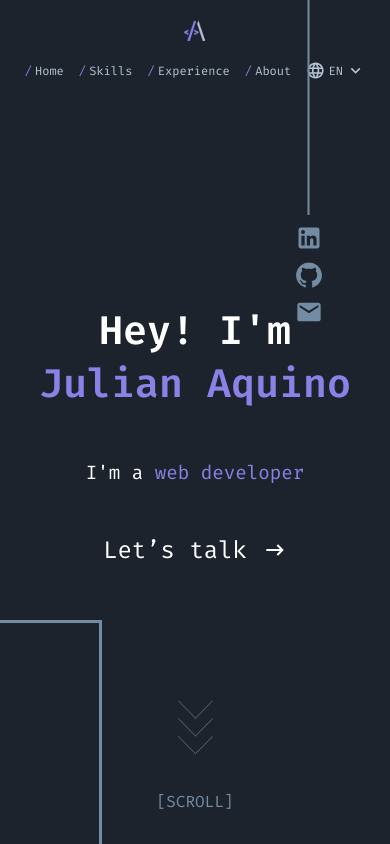
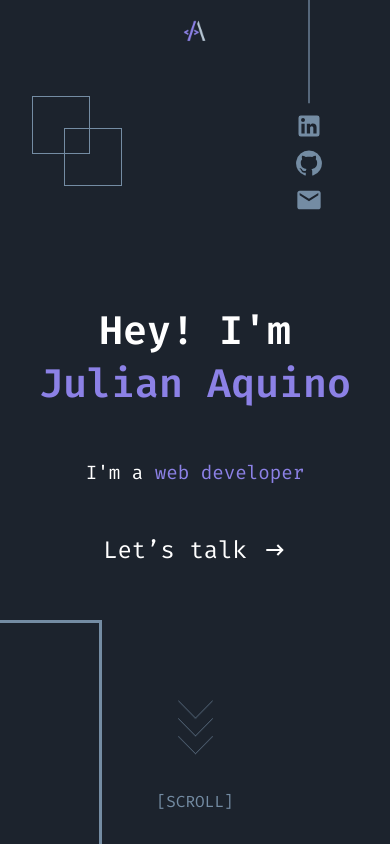
Before and after one commit to juliancoder22/my-portfolio, a React (Vite) app: page / in a window 390 px wide. Shown: the top 844 px of the page. Built offline with nearby package versions, Linux system fonts and the light colour scheme.

Commit message:
redesign-home-mobile

```diff
--- a/src/components/Header/Header.scss
+++ b/src/components/Header/Header.scss
@@ -10,6 +10,8 @@
   left: 0;
   right: 0;
   font-family: "Fira Code", monospace;
+  border-top: 1px solid #b6c5d3;
+  border-bottom: 1px solid #b6c5d3;
 
   img {
     width: 32px;
@@ -64,6 +66,7 @@
 @media screen and (max-width: 768px) {
   .header {
     flex-direction: column;
+    border: none;
 
     img {
       width: 24px;
@@ -71,10 +74,15 @@
     }
 
     &__nav {
-      padding: 2px 4px;
-      gap: rem(15px);
+      display: none;
+      flex-direction: column;
+      width: 100%;
+      text-align: center;
+
       li {
+        padding: 0.5rem 0;
         font-size: rem(12);
+
         &:last-child {
           display: none;
         }
--- a/src/components/Header/Header.tsx
+++ b/src/components/Header/Header.tsx
@@ -14,12 +14,12 @@ export const Header = () => {
 
   const handleLanguageClick = (event) => {
     setAnchorEl(event.currentTarget);
-    setMenuOpen(!menuOpen); // Cambia el estado de apertura del menú
+    setMenuOpen(!menuOpen);
   };
 
   const handleLanguageClose = () => {
     setAnchorEl(null);
-    setMenuOpen(false); // Cierra el menú
+    setMenuOpen(false);
   };
 
   const handleLanguageChange = (lang) => {
@@ -29,7 +29,6 @@ export const Header = () => {
 
   useEffect(() => {
     const handleScroll = () => {
-      // Cierra el menú cuando se detecta un desplazamiento
       handleLanguageClose();
     };
 
@@ -38,7 +37,7 @@ export const Header = () => {
     return () => {
       window.removeEventListener("scroll", handleScroll);
     };
-  }, []); // Se ejecuta solo una vez al montar el componente
+  }, []);
 
   return (
     <div className="header">
--- a/src/components/HomeComponent/HomeComponent.scss
+++ b/src/components/HomeComponent/HomeComponent.scss
@@ -99,15 +99,6 @@
     right: rem(120);
     bottom: rem(70);
   }
-
-  &__third-square {
-    border: 1px solid #748ca3;
-    position: absolute;
-    top: -7rem;
-    left: -10rem;
-    height: 15rem;
-    width: 40rem;
-  }
 }
 
 @media screen and (max-width: 1024px) {
@@ -151,9 +142,17 @@
       display: none;
     }
 
-    &__first-square,
+    &__first-square {
+      top: 6rem;
+      left: 2rem;
+      width: 3.5rem;
+      height: 3.5rem;
+    }
     &__second-square {
-      display: none;
+      top: 8rem;
+      left: 4rem;
+      width: 3.5rem;
+      height: 3.5rem;
     }
 
     &__third-square {
--- a/src/components/HomeComponent/HomeComponent.tsx
+++ b/src/components/HomeComponent/HomeComponent.tsx
@@ -1,17 +1,16 @@
 import { useEffect, useState } from "react";
 import Points from "../../assets/svg/dots.svg";
 import ArrowRight from "../../assets/svg/arrow-right.svg";
+import TrioChevron from "../../assets/svg/trio-chevron.svg";
 import "./HomeComponent.scss";
 import { HomeMediaComponent } from "../HomeMediaComponent/HomeMediaComponent";
-import TrioChevron from "../../assets/svg/trio-chevron.svg";
-
-// import HomeSocialMedia from "../SocialMedia/HomeSocialMedia";
 
 const HomeComponent = () => {
   const [name, setName] = useState("");
   const [profession, setProfession] = useState("");
   const [writingIndex, setWritingIndex] = useState(0);
   const [writingProfessionIndex, setWritingProfessionIndex] = useState(0);
+  const [isSmallScreen, setIsSmallScreen] = useState(false);
 
   useEffect(() => {
     const originalName = "Julian Aquino";
@@ -44,18 +43,26 @@ const HomeComponent = () => {
     return () => clearInterval(intervalId);
   }, [writingProfessionIndex]);
 
+  useEffect(() => {
+    const handleResize = () => {
+      setIsSmallScreen(window.innerWidth <= 768);
+    };
+
+    window.addEventListener("resize", handleResize);
+    handleResize();
+
+    return () => {
+      window.removeEventListener("resize", handleResize);
+    };
+  }, []);
+
   return (
     <div className="home">
-      {/* <HomeSocialMedia /> */}
       <HomeMediaComponent />
       <div className="home__first-square"></div>
       <div className="home__second-square"></div>
-      <div className="home__third-square"></div>
-
       <span className="home__scroll">[SCROLL]</span>
-
       <img src={Points} alt="points" className="home__points" />
-
       <h1 className="home__name">
         Hey! I'm <span className="home__lila">{name}</span>
       </h1>
@@ -65,7 +72,13 @@ const HomeComponent = () => {
       <button className="home__talk">
         Let’s talk <img src={ArrowRight} alt="arrow right" />
       </button>
-      <img src={TrioChevron} alt="dots" className="home__trio-chevron" />
+      {isSmallScreen && (
+        <img
+          src={TrioChevron}
+          alt="trio chevron"
+          className="home__trio-chevron"
+        />
+      )}
     </div>
   );
 };
--- a/src/components/HomeMediaComponent/HomeMediaComponent.scss
+++ b/src/components/HomeMediaComponent/HomeMediaComponent.scss
@@ -15,7 +15,7 @@
     gap: rem(4);
     position: absolute;
     right: 4.2rem;
-    top: 13rem;
+    top: 14rem;
     list-style: none;
   }
 
@@ -32,7 +32,14 @@
 
   &__vertical {
     position: absolute;
-    top: 0;
+    top: 5.5rem;
     right: 5rem;
+    height: 9rem;
   }
 }
+
+@media screen and (max-width: 768px) {
+  .home-media {
+    top: -8rem;
+  }
+}
```
